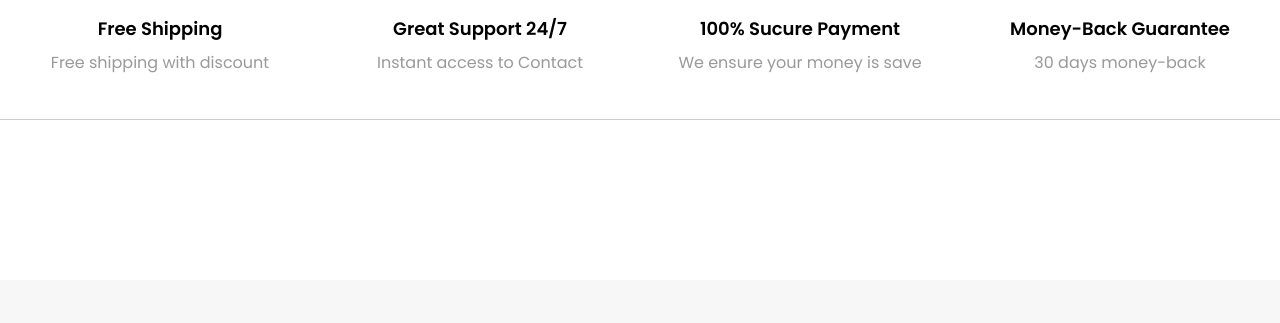
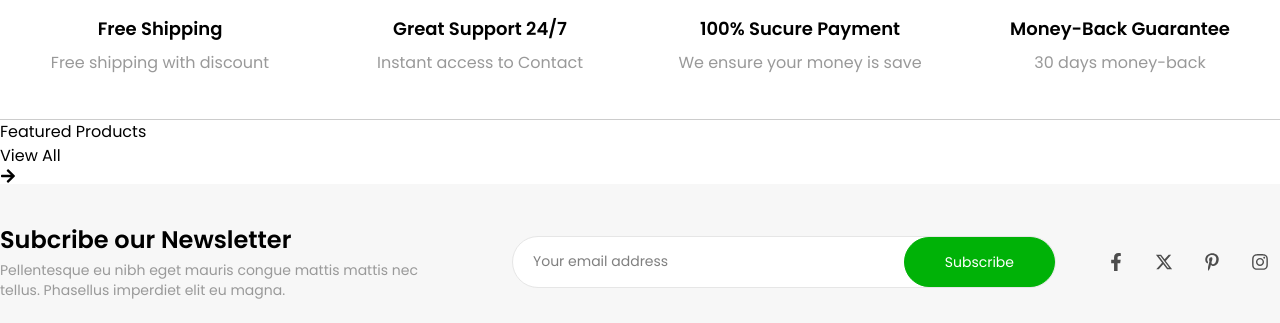
Before and after one commit to itsdevelopershakil/organic-food-e-commerce, a React (Vite) app: page / in a window 1280 px wide. Shown: the part 861-1184 px from the top of the page. Built offline with nearby package versions, Linux system fonts and the light colour scheme.

Commit message:
adding images for homepage

```diff
--- a/src/pages/HomePage.tsx
+++ b/src/pages/HomePage.tsx
@@ -268,7 +268,16 @@ const HomePage = () => {
             </div>
 
             {/* Feature section end  */}
-            <div className="py-20"></div>
+            <div>
+                <div className="max-width">
+                    <div>
+                        <h3>Featured Products</h3>
+                        <Link to="/shop">
+                            View All <FaArrowRight />{' '}
+                        </Link>
+                    </div>
+                </div>
+            </div>
         </div>
     );
 };
```
